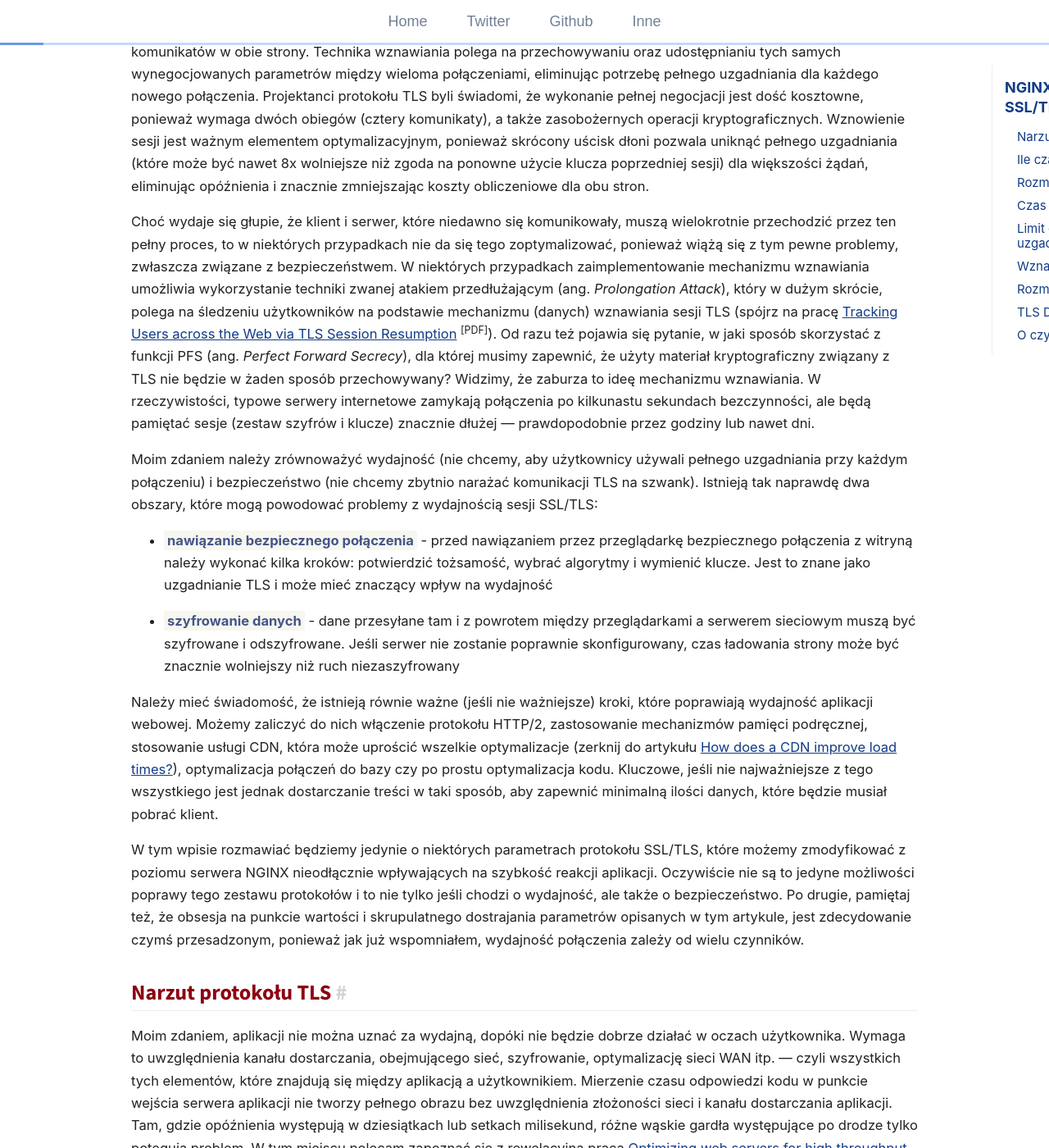
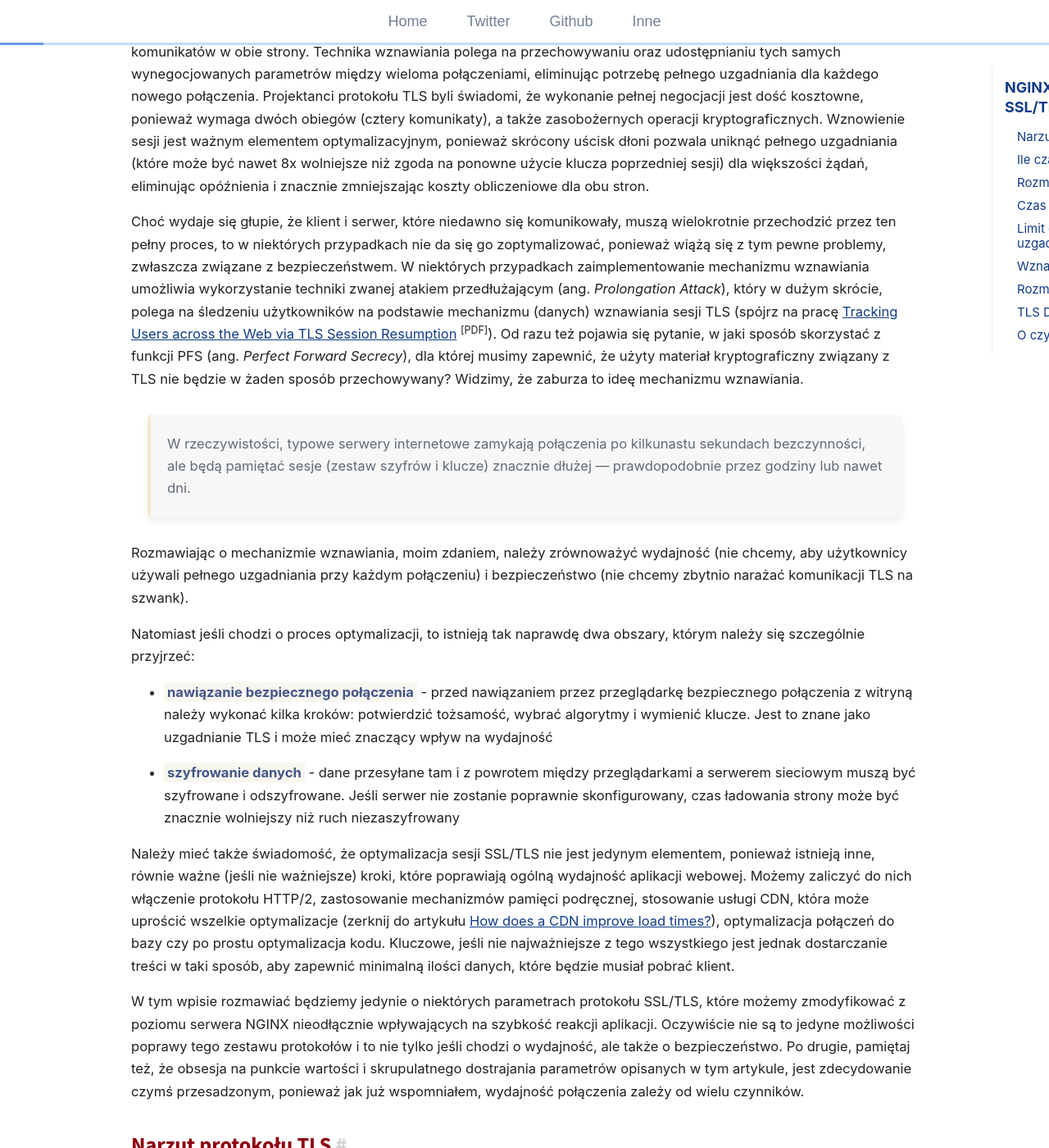
Before and after one commit to git04112019/trimstray.github.io, a Jekyll site: the page built from _posts/2019-07-21-nginx-optymalizacja_sesji_ssl-tls.md, in a window 1280 px wide and 1400 px high, scrolled down 1348 px. Shown: the whole window at 82% size. Built offline with Jekyll 4.4.1, drawn with Linux system fonts in a browser that asks for light colours; comment, search, counter and statistics services are not loaded; some of the changed text lies outside the part shown.

Commit message:
uncommited changes - signed-off-by: trimstray <trimstray@gmail.com>

```diff
--- a/_posts/2019-07-21-nginx-optymalizacja_sesji_ssl-tls.md
+++ b/_posts/2019-07-21-nginx-optymalizacja_sesji_ssl-tls.md
@@ -11,11 +11,11 @@ toc: true
 last_modified_at: 2021-01-18 00:00:00 +0000
 ---
 
-Optymalizacja sesji SSL/TLS powinna być jednym z ważniejszych elementów, które należy wykonać, w celu poprawienia ogólnych wrażeń użytkowników podczas korzystania z aplikacji internetowych. Dotyczy to zwłaszcza aplikacji, które wymagają pełnego uzgadniania protokołu TLS dla każdego połączenia sieciowego, a które to potrafi wprowadzić niemałe opóźnienia, wydłużając czasy odpowiedzi i w konsekwencji obniżając ogólną wydajność.
+Optymalizacja sesji SSL/TLS powinna być jednym z ważniejszych kroków, które należy wykonać, w celu poprawienia ogólnych wrażeń użytkowników podczas korzystania z aplikacji internetowych. Dotyczy to zwłaszcza aplikacji, które wymagają pełnego uzgadniania protokołu TLS dla każdego połączenia sieciowego, a które to potrafi wprowadzić niemałe opóźnienia, wydłużając czasy odpowiedzi i w konsekwencji obniżając ogólną wydajność.
 
-Zanim przeglądarka internetowa będzie mogła bezpiecznie wymieniać dane aplikacji z serwerem sieciowym, takie jak żądania i odpowiedzi protokołu HTTP, musi najpierw ustalić parametry kryptograficzne bezpiecznej sesji. Krok ten jest kluczowym i nieodłącznym elementem podczas zestawiania szyfrowanego połączenia, a co istotne, jednym z wykonywanych najdłużej (nawet 3/4 całego czasu od momentu wysłania żądania do otrzymania faktycznych danych) podczas nawiązywania sesji między obiema stronami komunikacji.
+Zanim przeglądarka internetowa będzie mogła bezpiecznie wymieniać dane aplikacji z serwerem sieciowym, takie jak żądania i odpowiedzi protokołu HTTP, musi najpierw ustalić parametry kryptograficzne bezpiecznej sesji. Proces ten jest kluczowym i nieodłącznym elementem podczas zestawiania szyfrowanego połączenia, a co istotne, jednym z wykonywanych najdłużej (może zająć nawet 3/4 całego czasu od momentu wysłania żądania do otrzymania faktycznych danych!) podczas nawiązywania sesji między obiema stronami komunikacji.
 
-Nie ma niestety jednoznacznych odpowiedzi, które dotyczą ustawienia odpowiednich czy optymalnych wartości parametrów omawianych parametrów. Strojenie ich jest trudne, ponieważ ciężko jest uzyskać odpowiedź na pytania, **jakich wartości należy użyć, w przypadku n klientów** lub **jakie wartości są odpowiednie dla danego środowiska**. Aby jeszcze bardziej skomplikować sprawę, pamiętajmy, że obecnie najczęściej wykorzystywane protokoły, tj. TLSv1.2 i TLSv1.3 posiadają pewne różnice. Co więcej, nie ma jednego standardu i różne projekty dyktują różne ustawienia.
+Nie ma niestety jednoznacznych odpowiedzi, które dotyczą ustawienia odpowiednich czy optymalnych wartości parametrów sesji SSL/TLS. Strojenie ich jest trudne, ponieważ ciężko jest uzyskać odpowiedź na pytania, **jakich wartości należy użyć, w przypadku n klientów** lub **jakie wartości są odpowiednie dla danego środowiska**. Aby jeszcze bardziej skomplikować sprawę, pamiętajmy, że obecnie najczęściej wykorzystywane protokoły, tj. TLSv1.2 i TLSv1.3 posiadają pewne różnice. Co więcej, nie ma jednego standardu i różne projekty dyktują różne ustawienia.
 
 <p align="center">
   <img src="/assets/img/posts/tls_img_01.png">
@@ -25,15 +25,19 @@ Faktem natomiast jest, że domyślna konfiguracja sesji SSL/TLS w NGINX nie jest
 
 Drugim przykładem może być stosowanie mechanizmu wznawiania sesji, w celu zmniejszenia kosztów obliczeń i podróży komunikatów w obie strony. Technika wznawiania polega na przechowywaniu oraz udostępnianiu tych samych wynegocjowanych parametrów między wieloma połączeniami, eliminując potrzebę pełnego uzgadniania dla każdego nowego połączenia. Projektanci protokołu TLS byli świadomi, że wykonanie pełnej negocjacji jest dość kosztowne, ponieważ wymaga dwóch obiegów (cztery komunikaty), a także zasobożernych operacji kryptograficznych. Wznowienie sesji jest ważnym elementem optymalizacyjnym, ponieważ skrócony uścisk dłoni pozwala uniknąć pełnego uzgadniania (które może być nawet 8x wolniejsze niż zgoda na ponowne użycie klucza poprzedniej sesji) dla większości żądań, eliminując opóźnienia i znacznie zmniejszając koszty obliczeniowe dla obu stron.
 
-Choć wydaje się głupie, że klient i serwer, które niedawno się komunikowały, muszą wielokrotnie przechodzić przez ten pełny proces, to w niektórych przypadkach nie da się tego zoptymalizować, ponieważ wiążą się z tym pewne problemy, zwłaszcza związane z bezpieczeństwem. W niektórych przypadkach zaimplementowanie mechanizmu wznawiania umożliwia wykorzystanie techniki zwanej atakiem przedłużającym (ang. _Prolongation Attack_), który w dużym skrócie, polega na śledzeniu użytkowników na podstawie mechanizmu (danych) wznawiania sesji TLS (spójrz na pracę [Tracking Users across the Web via TLS Session Resumption]({{ site.url }}/assets/pdfs/2018-12-06-Sy-ACSAC-Tracking_Users_across_the_Web_via_TLS_Session_Resumption.pdf) <sup>[PDF]</sup>). Od razu też pojawia się pytanie, w jaki sposób skorzystać z funkcji PFS (ang. _Perfect Forward Secrecy_), dla której musimy zapewnić, że użyty materiał kryptograficzny związany z TLS nie będzie w żaden sposób przechowywany? Widzimy, że zaburza to ideę mechanizmu wznawiania. W rzeczywistości, typowe serwery internetowe zamykają połączenia po kilkunastu sekundach bezczynności, ale będą pamiętać sesje (zestaw szyfrów i klucze) znacznie dłużej — prawdopodobnie przez godziny lub nawet dni.
+Choć wydaje się głupie, że klient i serwer, które niedawno się komunikowały, muszą wielokrotnie przechodzić przez ten pełny proces, to w niektórych przypadkach nie da się go zoptymalizować, ponieważ wiążą się z tym pewne problemy, zwłaszcza związane z bezpieczeństwem. W niektórych przypadkach zaimplementowanie mechanizmu wznawiania umożliwia wykorzystanie techniki zwanej atakiem przedłużającym (ang. _Prolongation Attack_), który w dużym skrócie, polega na śledzeniu użytkowników na podstawie mechanizmu (danych) wznawiania sesji TLS (spójrz na pracę [Tracking Users across the Web via TLS Session Resumption]({{ site.url }}/assets/pdfs/2018-12-06-Sy-ACSAC-Tracking_Users_across_the_Web_via_TLS_Session_Resumption.pdf) <sup>[PDF]</sup>). Od razu też pojawia się pytanie, w jaki sposób skorzystać z funkcji PFS (ang. _Perfect Forward Secrecy_), dla której musimy zapewnić, że użyty materiał kryptograficzny związany z TLS nie będzie w żaden sposób przechowywany? Widzimy, że zaburza to ideę mechanizmu wznawiania.
 
-Moim zdaniem należy zrównoważyć wydajność (nie chcemy, aby użytkownicy używali pełnego uzgadniania przy każdym połączeniu) i bezpieczeństwo (nie chcemy zbytnio narażać komunikacji TLS na szwank). Istnieją tak naprawdę dwa obszary, które mogą powodować problemy z wydajnością sesji SSL/TLS:
+  > W rzeczywistości, typowe serwery internetowe zamykają połączenia po kilkunastu sekundach bezczynności, ale będą pamiętać sesje (zestaw szyfrów i klucze) znacznie dłużej — prawdopodobnie przez godziny lub nawet dni.
+
+Rozmawiając o mechanizmie wznawiania, moim zdaniem, należy zrównoważyć wydajność (nie chcemy, aby użytkownicy używali pełnego uzgadniania przy każdym połączeniu) i bezpieczeństwo (nie chcemy zbytnio narażać komunikacji TLS na szwank).
+
+Natomiast jeśli chodzi o proces optymalizacji, to istnieją tak naprawdę dwa obszary, którym należy się szczególnie przyjrzeć:
 
 - <span class="h-a">nawiązanie bezpiecznego połączenia</span> - przed nawiązaniem przez przeglądarkę bezpiecznego połączenia z witryną należy wykonać kilka kroków: potwierdzić tożsamość, wybrać algorytmy i wymienić klucze. Jest to znane jako uzgadnianie TLS i może mieć znaczący wpływ na wydajność
 
 - <span class="h-a">szyfrowanie danych</span> - dane przesyłane tam i z powrotem między przeglądarkami a serwerem sieciowym muszą być szyfrowane i odszyfrowane. Jeśli serwer nie zostanie poprawnie skonfigurowany, czas ładowania strony może być znacznie wolniejszy niż ruch niezaszyfrowany
 
-Należy mieć świadomość, że istnieją równie ważne (jeśli nie ważniejsze) kroki, które poprawiają wydajność aplikacji webowej. Możemy zaliczyć do nich włączenie protokołu HTTP/2, zastosowanie mechanizmów pamięci podręcznej, stosowanie usługi CDN, która może uprościć wszelkie optymalizacje (zerknij do artykułu [How does a CDN improve load times?](https://www.cloudflare.com/learning/cdn/performance/)), optymalizacja połączeń do bazy czy po prostu optymalizacja kodu. Kluczowe, jeśli nie najważniejsze z tego wszystkiego jest jednak dostarczanie treści w taki sposób, aby zapewnić minimalną ilości danych, które będzie musiał pobrać klient.
+Należy mieć także świadomość, że optymalizacja sesji SSL/TLS nie jest jedynym elementem, ponieważ istnieją inne, równie ważne (jeśli nie ważniejsze) kroki, które poprawiają ogólną wydajność aplikacji webowej. Możemy zaliczyć do nich włączenie protokołu HTTP/2, zastosowanie mechanizmów pamięci podręcznej, stosowanie usługi CDN, która może uprościć wszelkie optymalizacje (zerknij do artykułu [How does a CDN improve load times?](https://www.cloudflare.com/learning/cdn/performance/)), optymalizacja połączeń do bazy czy po prostu optymalizacja kodu. Kluczowe, jeśli nie najważniejsze z tego wszystkiego jest jednak dostarczanie treści w taki sposób, aby zapewnić minimalną ilości danych, które będzie musiał pobrać klient.
 
 W tym wpisie rozmawiać będziemy jedynie o niektórych parametrach protokołu SSL/TLS, które możemy zmodyfikować z poziomu serwera NGINX nieodłącznie wpływających na szybkość reakcji aplikacji. Oczywiście nie są to jedyne możliwości poprawy tego zestawu protokołów i to nie tylko jeśli chodzi o wydajność, ale także o bezpieczeństwo. Po drugie, pamiętaj też, że obsesja na punkcie wartości i skrupulatnego dostrajania parametrów opisanych w tym artykule, jest zdecydowanie czymś przesadzonym, ponieważ jak już wspomniałem, wydajność połączenia zależy od wielu czynników.
 
```
